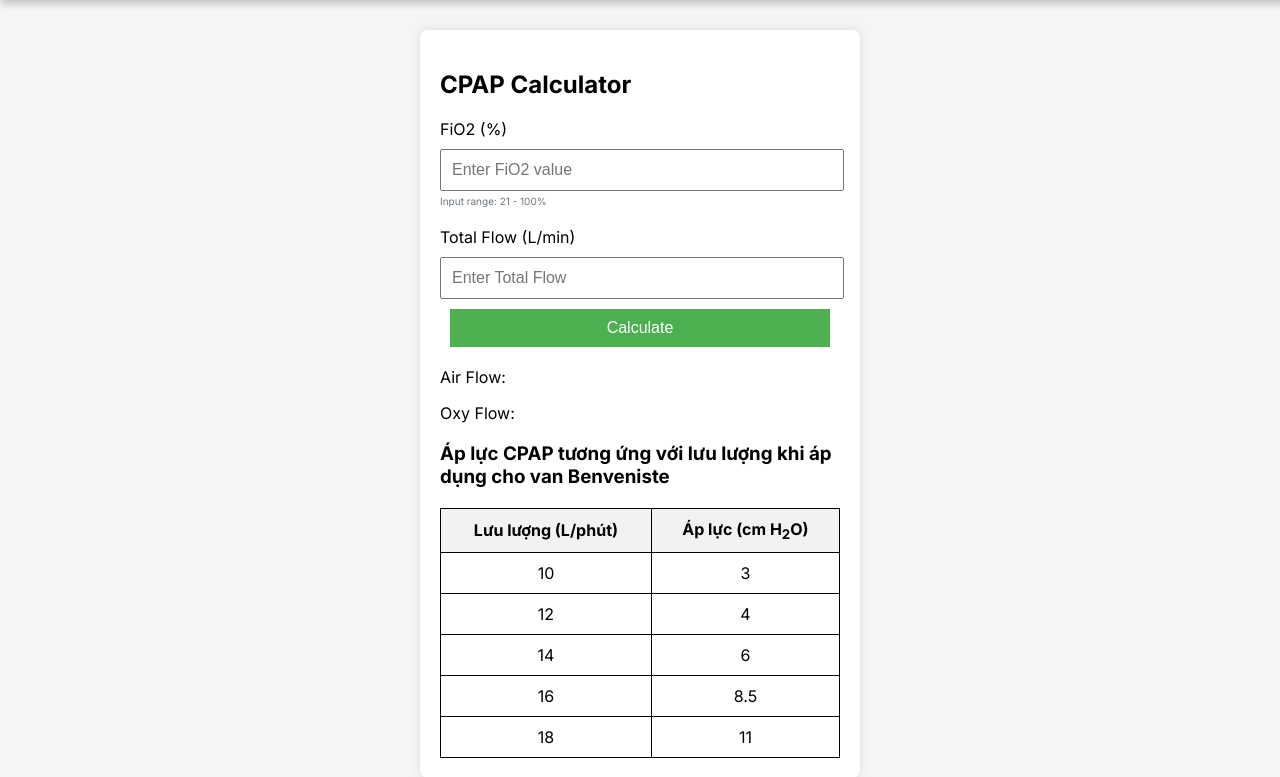
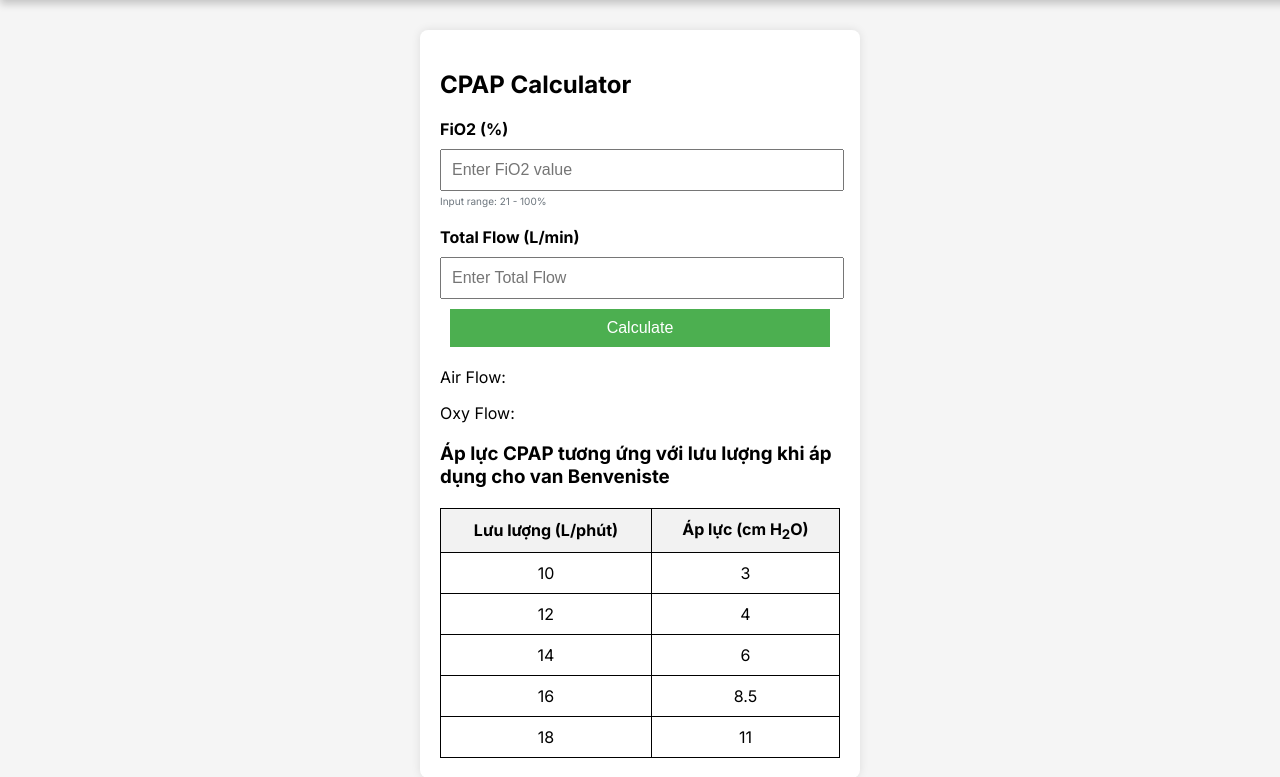
Before and after one commit to taichi98/medCalc, a PHP site: page / in a window 1280 px wide. Shown: the part 50-827 px from the top of the page. Run offline with PHP 8.4, Linux system fonts and the light colour scheme.

Commit message:
Update style.css

```diff
--- a/style.css
+++ b/style.css
@@ -56,6 +56,10 @@ img {
     height: auto;
     display: block;
     margin: 0 auto;
+}
+
+label {
+        font-weight: bold;
 }
 
 	/* Khi sidebar mở, tooltip hiển thị bên phải */
```
